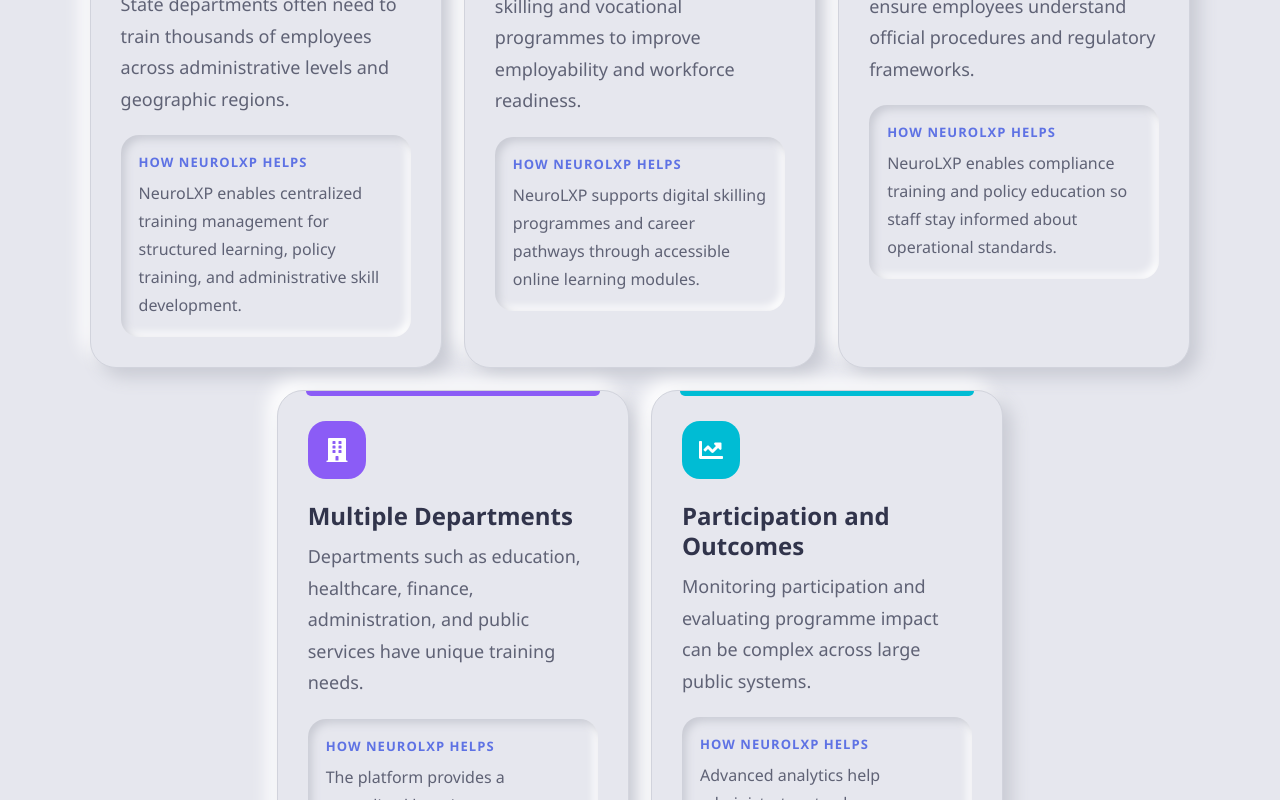
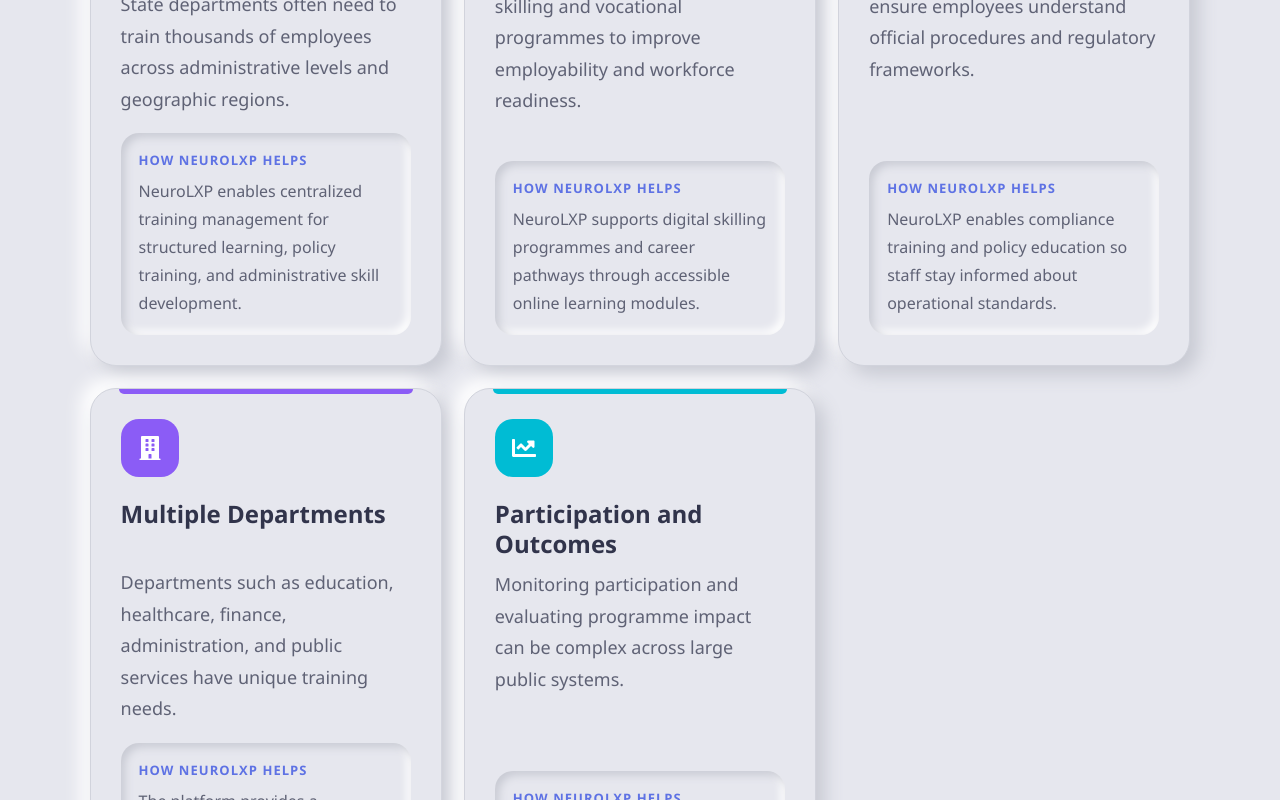
Before and after one commit to PRGEEQGlobalSolutionPrivateLIT/NeuroLXP-Website, a Next.js app in the folder apps/website/: page /states in a window 1280 px wide. Shown: the part 1440-2240 px from the top of the page. Built offline with nearby package versions, Linux system fonts and the light colour scheme.

Commit message:
Update States.css

```diff
--- a/apps/website/app/states/States.css
+++ b/apps/website/app/states/States.css
@@ -229,25 +229,27 @@
 /* CHALLENGE GRID */
 .states-challenge-grid {
   display: grid;
-  grid-template-columns: repeat(6, 1fr);
+  grid-template-columns: repeat(3, minmax(0, 1fr));
   gap: 22px;
   margin-bottom: 64px;
+  align-items: stretch;
+}
+
+.states-challenge-card,
+.states-challenge-card:nth-child(4),
+.states-challenge-card:nth-child(5) {
+  grid-column: auto;
 }
 
 .states-challenge-card {
-  grid-column: span 2;
   position: relative;
   padding: 30px;
   border-radius: 26px;
   overflow: hidden;
-}
-
-.states-challenge-card:nth-child(4) {
-  grid-column: 2 / span 2;
-}
-
-.states-challenge-card:nth-child(5) {
-  grid-column: 4 / span 2;
+  min-height: 530px;
+  height: 100%;
+  display: flex;
+  flex-direction: column;
 }
 
 .states-challenge-card::before {
@@ -280,6 +282,7 @@
 .states-card-icon {
   width: 58px;
   height: 58px;
+  min-width: 58px;
   margin-bottom: 22px;
   display: grid;
   place-items: center;
@@ -310,8 +313,18 @@
   transform: rotate(8deg) scale(1.08);
 }
 
+.states-challenge-card h3 {
+  min-height: 58px;
+  display: flex;
+  align-items: flex-start;
+}
+
+.states-challenge-card > p {
+  min-height: 112px;
+}
+
 .states-solution {
-  margin-top: 20px;
+  margin-top: auto;
   padding: 18px;
   border-radius: 18px;
   box-shadow: inset 4px 4px 8px #c8cad3, inset -4px -4px 8px #ffffff;
@@ -390,6 +403,7 @@
   text-align: center;
   color: #6b6f86;
   font-weight: 800;
+  overflow: hidden;
   box-shadow: inset 7px 7px 14px #c8cad3, inset -7px -7px 14px #ffffff;
 }
 
@@ -403,6 +417,15 @@
   max-width: 250px;
 }
 
+.states-image-placeholder img {
+  width: 100%;
+  height: 100%;
+  min-height: 330px;
+  display: block;
+  object-fit: cover;
+  border-radius: 30px;
+}
+
 /* FOOTER */
 .states-footer {
   max-width: 1100px;
@@ -413,7 +436,6 @@
 }
 
 /* Breadcrumb */
-
 .states-page .states-breadcrumb-nav {
   width: 100%;
   max-width: 1200px;
@@ -523,13 +545,11 @@
 /* RESPONSIVE */
 @media (max-width: 1100px) {
   .states-challenge-grid {
-    grid-template-columns: repeat(2, 1fr);
+    grid-template-columns: repeat(2, minmax(0, 1fr));
   }
 
-  .states-challenge-card,
-  .states-challenge-card:nth-child(4),
-  .states-challenge-card:nth-child(5) {
-    grid-column: auto;
+  .states-challenge-card {
+    min-height: 500px;
   }
 }
 
@@ -574,6 +594,16 @@
     grid-template-columns: 1fr;
   }
 
+  .states-challenge-card {
+    min-height: auto;
+    padding: 26px;
+  }
+
+  .states-challenge-card h3,
+  .states-challenge-card > p {
+    min-height: auto;
+  }
+
   .states-page h1 {
     font-size: 34px;
   }
@@ -590,19 +620,3 @@
     font-size: 16px;
   }
 }
-
-.states-image-placeholder {
-  min-height: 330px;
-  border-radius: 30px;
-  overflow: hidden;
-  box-shadow: inset 7px 7px 14px #c8cad3, inset -7px -7px 14px #ffffff;
-}
-
-.states-image-placeholder img {
-  width: 100%;
-  height: 100%;
-  min-height: 330px;
-  display: block;
-  object-fit: cover;
-  border-radius: 30px;
-}
```
